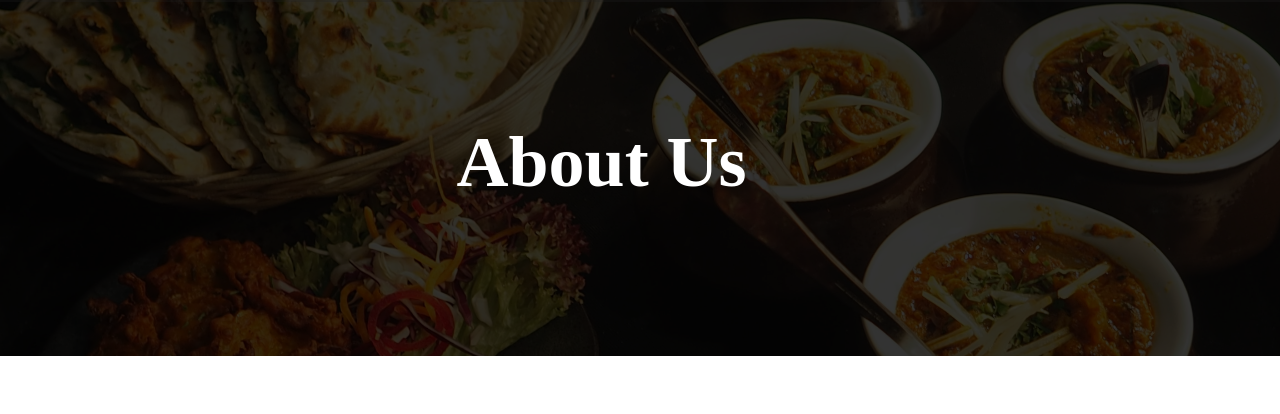
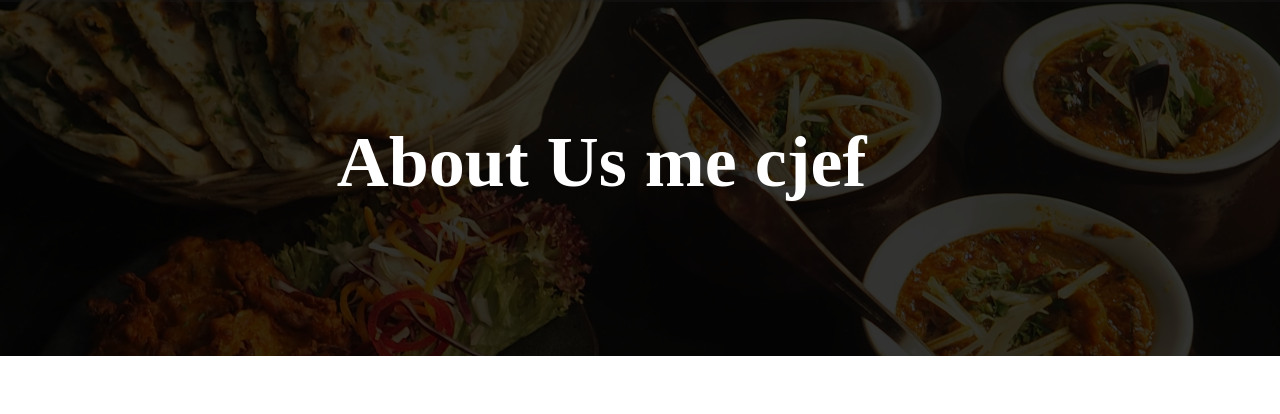
Before and after one commit to Sithum-Jayasinghe/Restaurant, a plain HTML site: page aboutus.html in a window 1280 px wide. Shown: the part 94-508 px from the top of the page. Drawn offline with Linux system fonts and the light colour scheme.

Commit message:
change headline

```diff
--- a/aboutus.html
+++ b/aboutus.html
@@ -13,7 +13,7 @@
             <div class="overlay"></div>
         </div>
 
-        <div class="text-upper"> About Us</div>
+        <div class="text-upper"> About Us me cjef</div>
         <div class="nav-bar">
 
             <ul>
```
